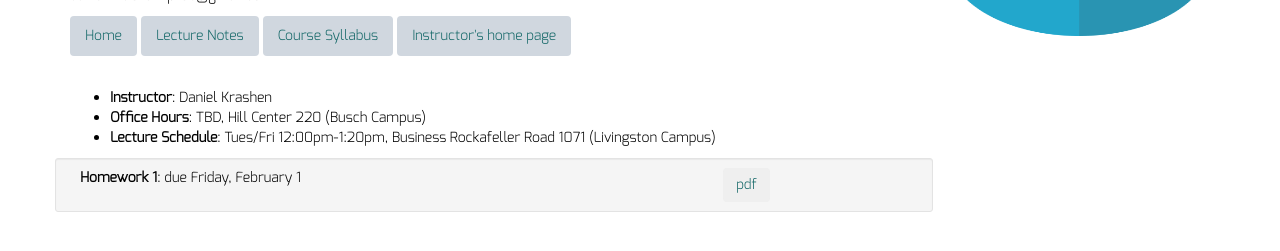
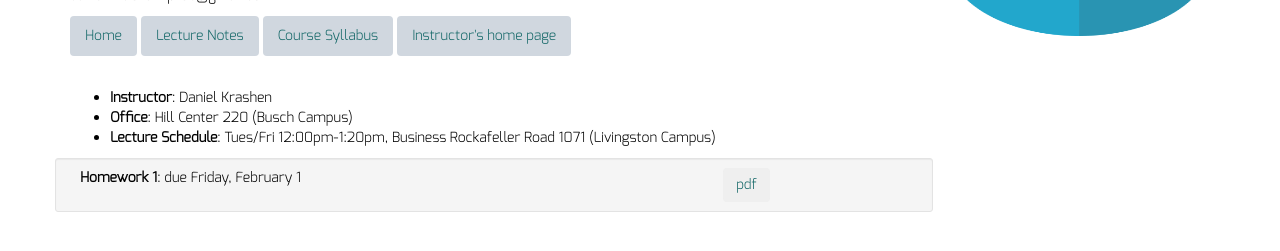
Before and after one commit to dkrashen/probability, a Jekyll site: the page built from index.html, in a window 1280 px wide. Shown: the part 144-395 px from the top of the page. Built offline with Jekyll 4.4.1, drawn with Linux system fonts in a browser that asks for light colours; nearby versions of some CDN libraries.

Commit message:
fix office link

```diff
--- a/_config.yml
+++ b/_config.yml
@@ -8,7 +8,7 @@ course_title: "Rutgers MATH 477, Spring 2019."
 description: ""
 instructor: "Daniel Krashen"
 email: "daniel.krashen+prob@gmail.com"
-office_hours: "TBD, Hill Center 220 (Busch Campus)"
+office: "Hill Center 220 (Busch Campus)"
 lecture_schedule: "Tues/Fri 12:00pm-1:20pm, Business Rockafeller Road 1071
 (Livingston Campus)"
 
--- a/index.html
+++ b/index.html
@@ -7,7 +7,7 @@ layout: default
 <div class="col-md-9"> <!--1-->
 	<ul class="course-information">
     	<li> <b>Instructor</b>: {{ site.instructor }} </li>
-    	<li> <b>Office Hours</b>: {{ site.office_hours }} </li>
+    	<li> <b>Office</b>: {{ site.office }} </li>
     	<li> <b>Lecture Schedule</b>: {{ site.lecture_schedule }} </li>
 	</ul>
 
```
